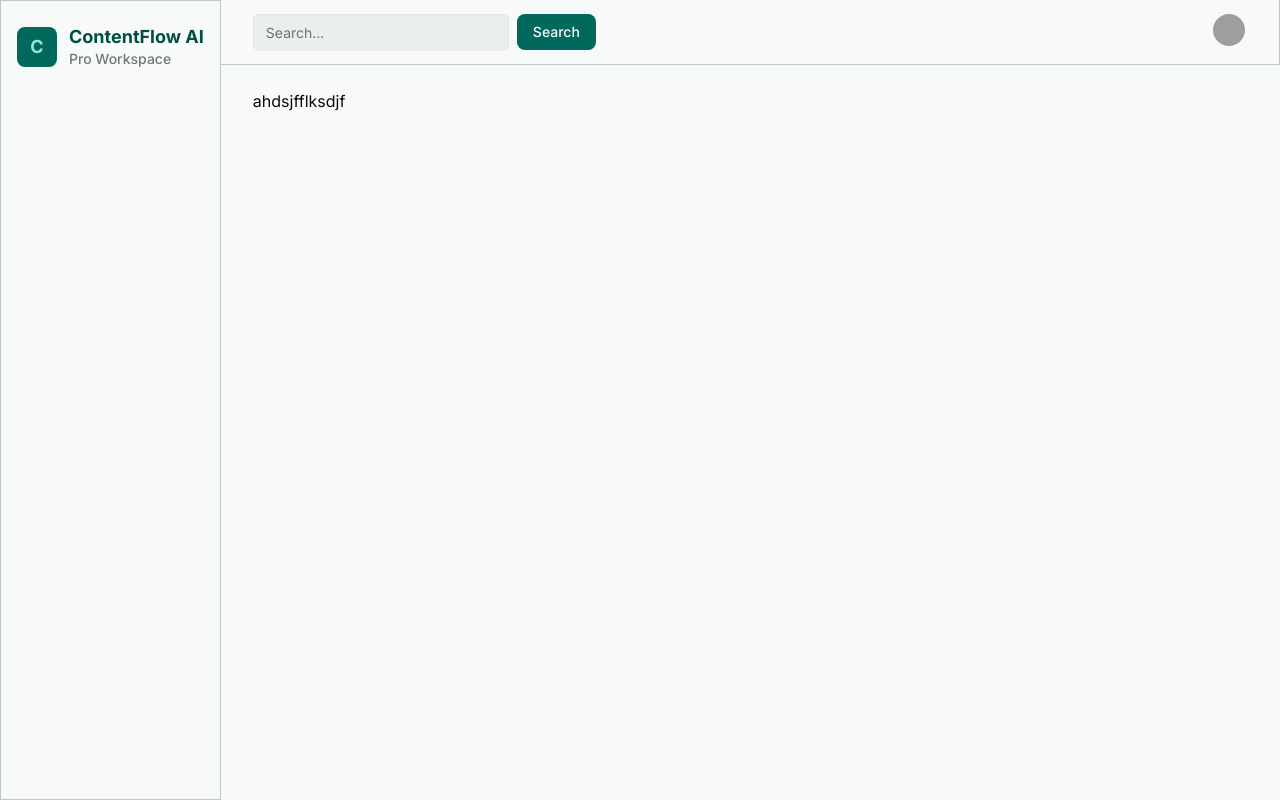
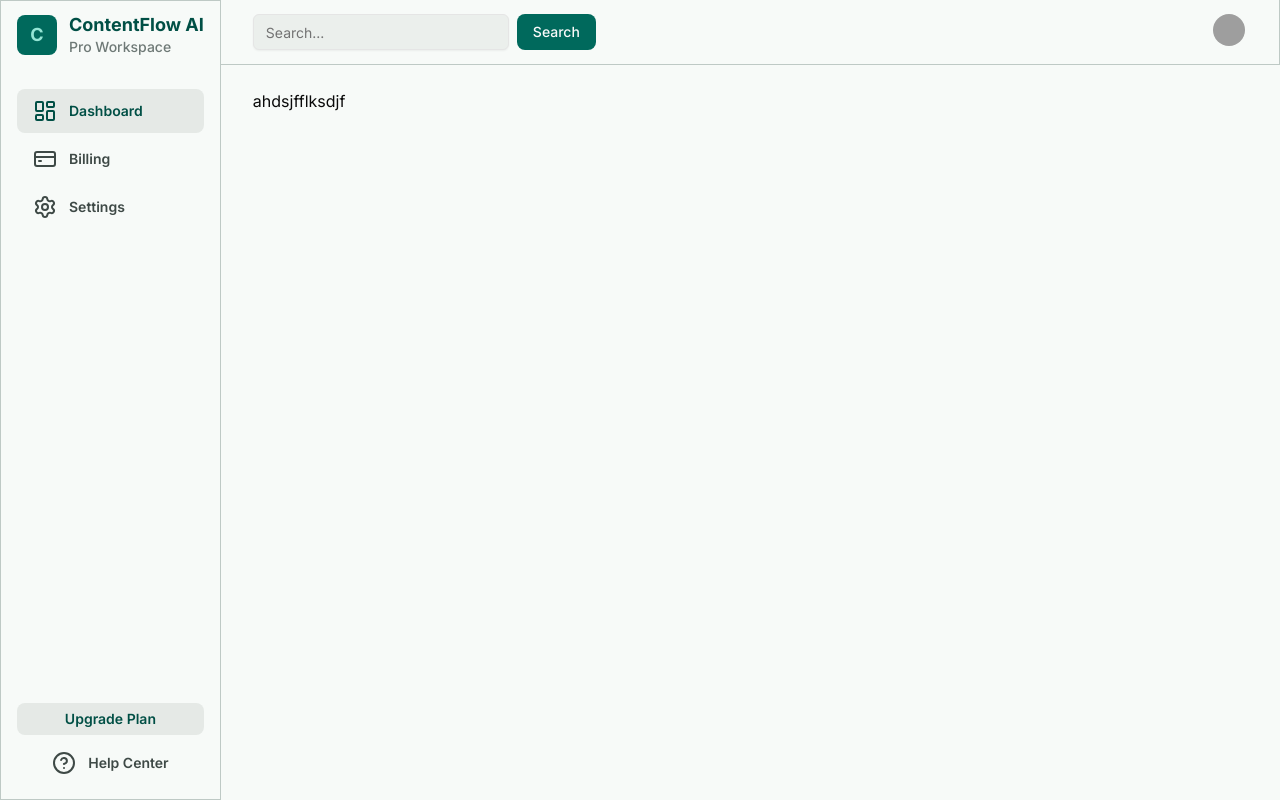
Before and after one commit to tfshorifulislam/Content-Flow-AI, a Next.js app: page / in a window 1280 px wide. Built offline with nearby package versions, Linux system fonts and the light colour scheme; grey boxes are pictures that could not be loaded.

Commit message:
sidebar update

```diff
--- a/src/components/shared/Sidebar.tsx
+++ b/src/components/shared/Sidebar.tsx
@@ -1,8 +1,23 @@
+'use client';
+
+import { CircleQuestionMark, CreditCard, LayoutDashboard, Settings } from "lucide-react";
+import { Span } from "next/dist/trace";
+import Link from "next/link";
+import { usePathname } from "next/navigation";
 
 const Sidebar = () => {
+    const pathName = usePathname()
+
+    const menuItems = [
+        { name: 'Dashboard', href: '/', icon: <LayoutDashboard /> },
+        { name: 'Billing', href: '/billing', icon: <CreditCard /> },
+        { name: 'Settings', href: '/setting', icon: <Settings /> },
+    ];
+
     return (
-        <div className="bg-[#F7FAF8] border border-[#BEC9C5] py-6 px-4 min-h-screen max-w-64">
-            <div className="flex items-center gap-3">
+        <div className="bg-[#F7FAF8] border border-[#BEC9C5] py-3 px-4 min-h-screen max-w-64 sticky top-0 flex flex-col justify-between">
+            <div>
+                <div className="flex items-center gap-3 mb-8">
                     <div className="text-[#94E5D5] font-bold text-lg leading-6 text-center bg-[#00695C] rounded-md flex justify-center items-center w-10 h-10">
                         C
                     </div>
@@ -15,6 +30,39 @@ const Sidebar = () => {
                         </p>
                     </div>
                 </div>
+
+                <div className="flex flex-col space-y-1">
+                    {
+                        menuItems.map((items, index) =>
+                            <Link
+                                key={index}
+                                href={items.href}
+                                className={`py-2.5 px-4 rounded-md text-sm font-semibold leading-4 ${pathName === items.href ? 'bg-[#E5E9E6] text-[#004F45]' : 'text-[#3E4946] '}`}
+                            >
+                                <span className="flex items-center gap-3">
+                                    {items.icon}
+                                    {items.name}
+                                </span>
+                            </Link>
+
+                        )
+                    }
+                </div>
+            </div>
+
+            <div className="cursor-pointer">
+                <div className="bg-[#E5E9E6] border-[#BEC9C5] rounded-md py-2 mb-4">
+                    <p className="font-semibold text-sm leading-4 text-center text-[#004F45]">
+                        Upgrade Plan
+                    </p>
+                </div>
+                <div className="flex items-center justify-center mb-3 gap-3 text-[#3E4946]">
+                    <CircleQuestionMark />
+                    <p className="font-semibold text-sm leading-4 ">
+                        Help Center
+                    </p>
+                </div>
+            </div>
         </div>
     );
 };
```
Lines whose indentation alone changed are shown as unchanged.
